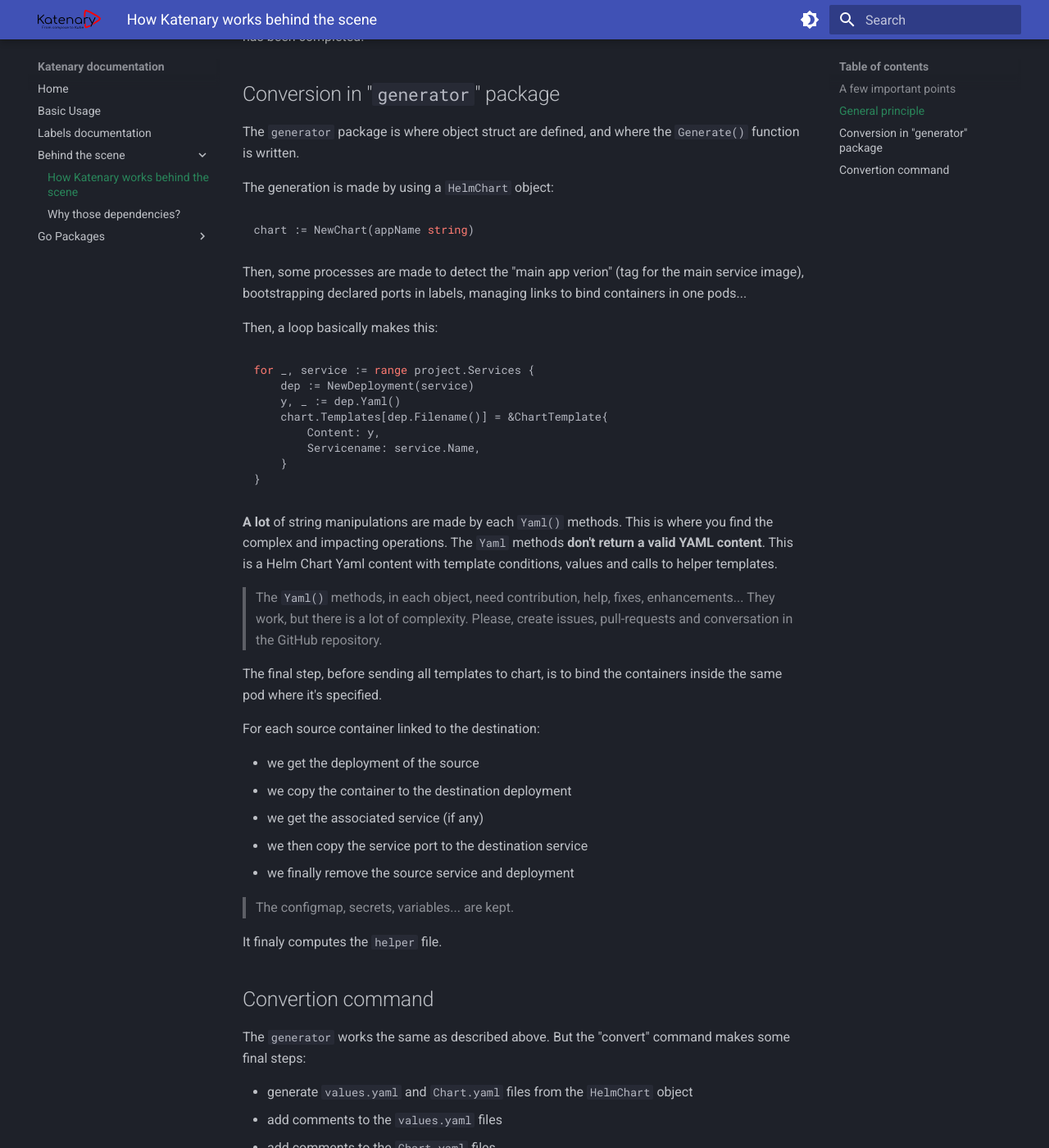
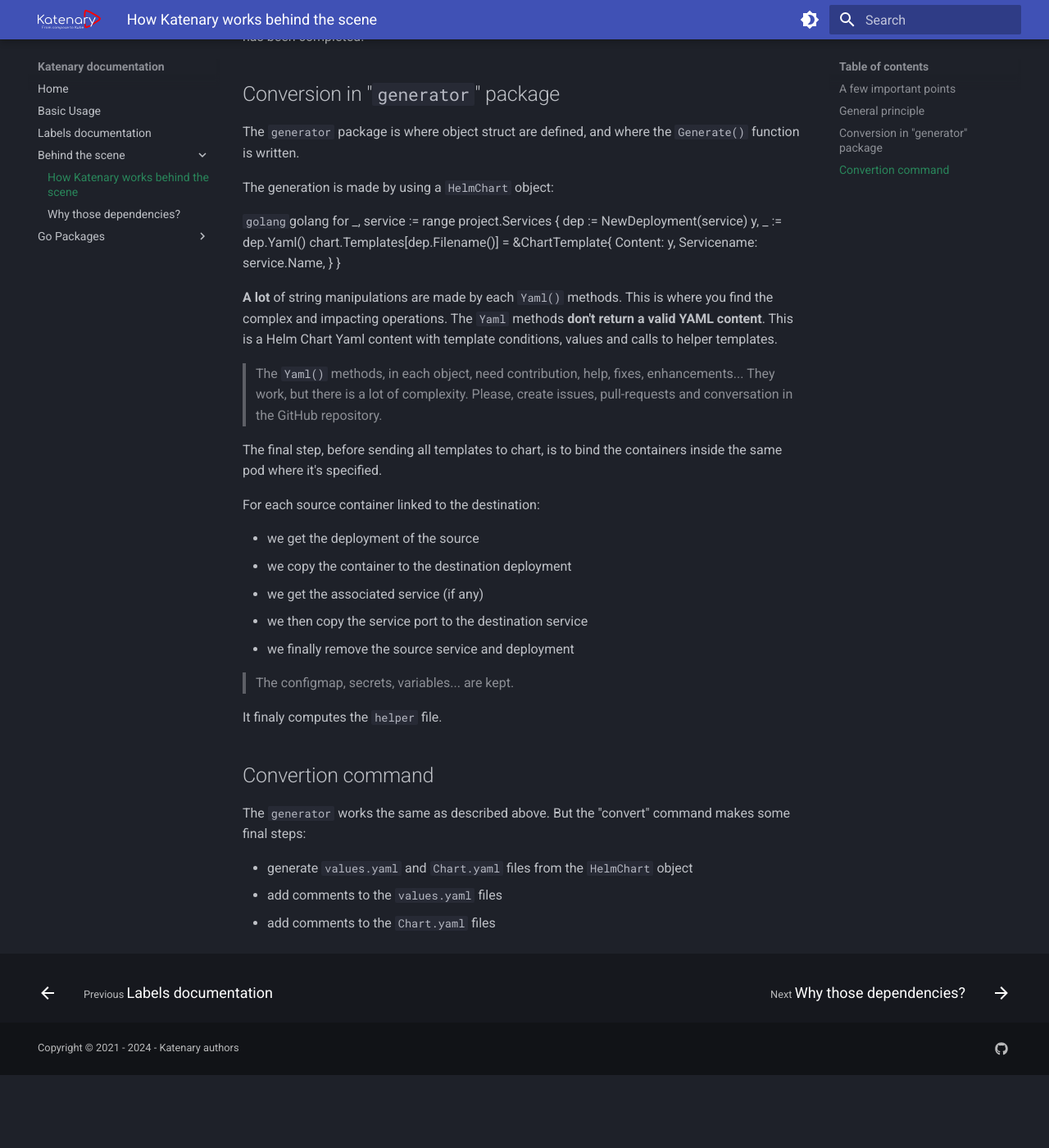
Before and after one commit to metal3d/katenary, an MkDocs documentation site: the page built from doc/docs/coding.md, in a window 1280 px wide and 1400 px high, scrolled down 896 px. Shown: the whole window at 82% size. Built offline with MkDocs 1.6.1 and Material for MkDocs 9.7.7, drawn with Linux system fonts in a browser that asks for light colours; nearby versions of some CDN libraries; after the commit the page ends 2207 px from its top, so only the background shows below that; some of the changed text lies outside the part shown.

Commit message:
Change doc, icon and logo

````diff
--- a/doc/docs/coding.md
+++ b/doc/docs/coding.md
@@ -35,14 +35,6 @@
 The generation is made by using a `HelmChart` object:
 
 ```golang
-chart := NewChart(appName string)
-```
-
-Then, some processes are made to detect the "main app verion" (tag for the main service image), bootstrapping declared
-ports in labels, managing links to bind containers in one pods...
-
-Then, a loop basically makes this:
-
 ```golang
 for _, service := range project.Services {
     dep := NewDeployment(service)
@@ -52,7 +44,6 @@
         Servicename: service.Name,
     }
 }
-```
 
 **A lot** of string manipulations are made by each `Yaml()` methods. This is where you find the complex and impacting
 operations. The `Yaml` methods **don't return a valid YAML content**. This is a Helm Chart Yaml content with template
--- a/doc/mkdocs.yml
+++ b/doc/mkdocs.yml
@@ -3,7 +3,8 @@
 theme:
   name: material
   custom_dir: overrides
-  logo: statics/logo-dark.svg
+  logo: statics/logo-bright.svg
+  favicon: statics/icon.svg
   palette:
     - scheme: slate
       toggle:
@@ -28,7 +29,7 @@
   - statics/main.css
 extra_javascript:
   - statics/addons.js
-copyright: Copyright &copy; 2021 - 2023 - Katenary authors
+copyright: Copyright &copy; 2021 - 2024 - Katenary authors
 extra:
   generator: false
   social:
````
Also changed, not shown: doc/docs/index.md (+0 -8 lines), doc/docs/packages/generator.md (+1 -3 lines), doc/docs/usage.md (+0 -16 lines), doc/fix.py (added, +48 -0 lines), doc/docs/statics/icon.svg (added), doc/docs/statics/logo-dark.svg, 1 other file.
